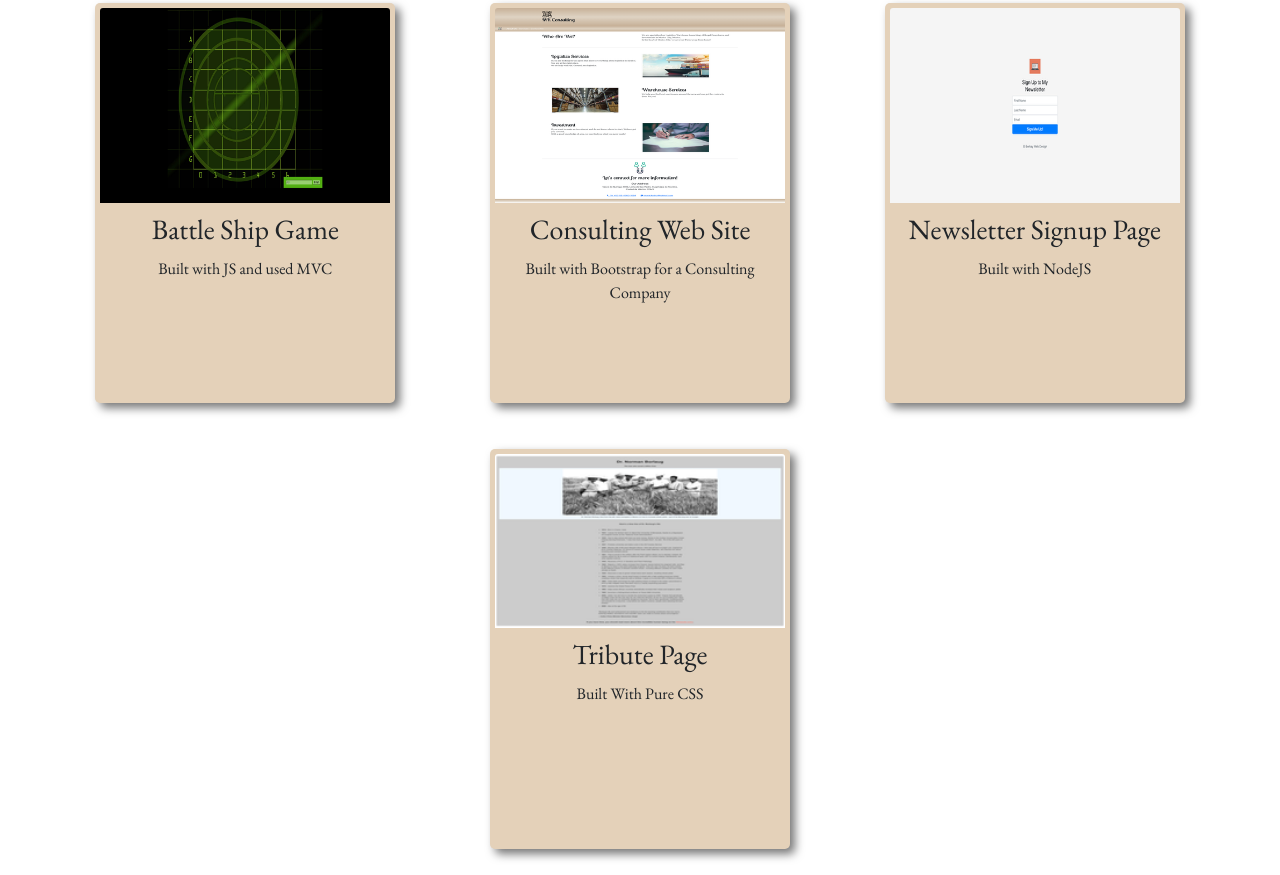
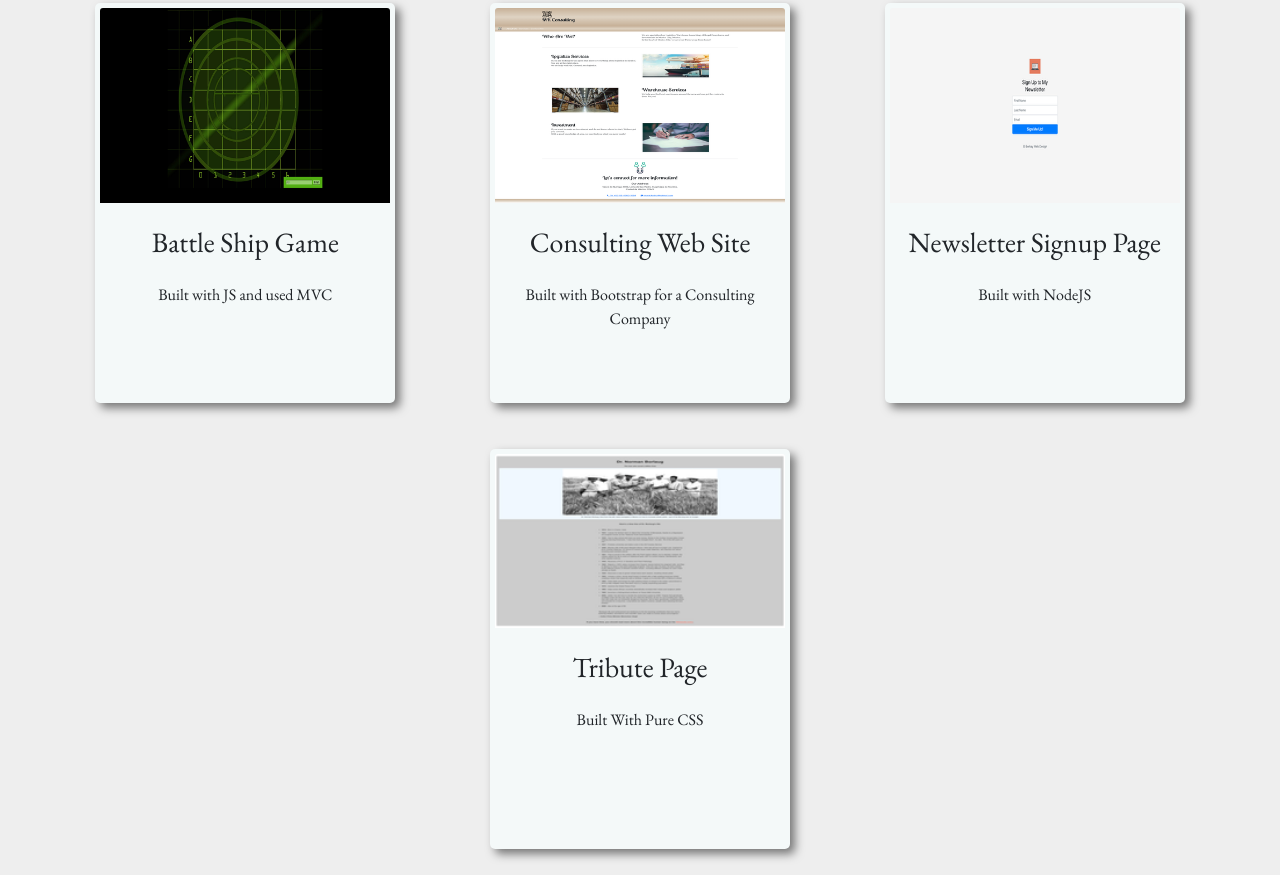
Before and after one commit to berkaygumus32/berkaygumus, a plain HTML site: page index.html in a window 1280 px wide. Shown: the part 665-1540 px from the top of the page. Drawn offline with nearby package versions, Linux system fonts and the light colour scheme; a web font is replaced by a local one.

Commit message:
background chnaged

```diff
--- a/index.html
+++ b/index.html
@@ -18,7 +18,7 @@
     <link href="https://fonts.googleapis.com/css2?family=Supermercado+One&display=swap" rel="stylesheet"></head>
 <body>
 
-
+    <div class="wrapper">
         <section class="colored-section " id="title">
             <div class="container-fluid g-0">
                 <nav class="navbar sticky-top navbar-expand-lg bg-light navbar-light">
@@ -81,26 +81,37 @@
                 <div class="row">
                     <div class="col-sm-12 col-md-4 col-lg-4 mb-3 pfs">
                         <a href="https://exorship.netlify.app/" target="_blank"><img src="images/exorship.png" class="card-img-top" alt="BattleshipGameimg"></a>
+                        <div class="pfs-content">
                             <h3>Battle Ship Game</h3>
                             <p>Built with JS and used MVC </p>
                         </div>
+
+                    </div>
                     <div class="col-sm-12 col-md-4 col-lg-4 mb-3 pfs">
                         <a href="https://widenyourtrade.netlify.app" target="_blank"><img src="images/wyt.png" class="card-img-top" alt="wyt img"></a>
+                        <div class="pfs-content">
                             <h3>Consulting Web Site</h3>
                             <p>Built with Bootstrap for a Consulting Company</p>
                         </div>
+
+                    </div>
                     <div class="col-sm-12 col-md-4 col-lg-4 mb-3 pfs">
                         <a href="https://dry-dusk-16497.herokuapp.com/" target="_blank"><img src="images/nsnjs.png" class="card-img-top" alt="newsletter signup img"></a>
+                        <div class="pfs-content">
                             <h3>Newsletter Signup Page</h3>
                             <p>Built with NodeJS</p>
+                        </div>
                     </div>
                 </div>
 
                 <div class="row">
                     <div class="col-sm-12 col-md-4 col-lg-4 mb-3 pfs">
                         <a href="https://tributtepage.netlify.app/" target="_blank"><img src="images/tribute copy.png" class="card-img-top" alt="BattleshipGameimg"></a>
+                        <div class="pfs-content">
                             <h3>Tribute Page</h3>
                             <p>Built With Pure CSS</p>
+                        </div>
+
                     </div>
 
                 </div>
@@ -110,7 +121,7 @@
 
         <!-- PDF's -->
 
-    <section class="certificates" id="certificates">
+        <section class="certificates m-5" id="certificates">
             <div class="container-fluid">
                 <h1 class="text-center mb-5">Certificates</h1>
                 <div class="row row-content">
@@ -205,13 +216,14 @@
 
                     <hr>
 
-                <div class="row">
+                    <div class="row mb-5">
                         <small class="col-auto mx-auto">Built with HTML, CSS, BOOTSTRAP.</small>
                     </div>
                 </div>
             </footer>
         </section>
 
+    </div>
 
 
     <script src="script.js"></script>
--- a/styles.css
+++ b/styles.css
@@ -2,6 +2,13 @@ body {
   font-family: 'EB Garamond', serif;
 
 }
+
+.wrapper {
+  background-color: #eee;
+  margin: 0;
+  padding: 0;
+}
+
 
 h1, h5 {
   color: #A1B57D;
@@ -31,7 +38,7 @@ iframe {
   padding: 5px;
   box-shadow: 5px 5px 10px #777;
   border-radius: 5px;
-  background-color: #8FC1D4;
+  background-color: #F4F9F9;
 }
 
 .cert > img {
@@ -52,7 +59,7 @@ iframe {
   padding: 5px;
   box-shadow: 5px 5px 10px #777;
   border-radius: 5px;
-  background-color: #E4D1B9;
+  background-color: #F4F9F9;
   cursor: pointer;
 }
 
@@ -61,9 +68,10 @@ iframe {
   max-width: 100%;
 }
 
-.pfs > h3 , p {
+.pfs-content > h3 , p {
   text-align: center;
   margin-top: 10px;
+  margin-top: 8%;
 }
 
 .pfs:hover {
```
Lines whose indentation alone changed are shown as unchanged.
